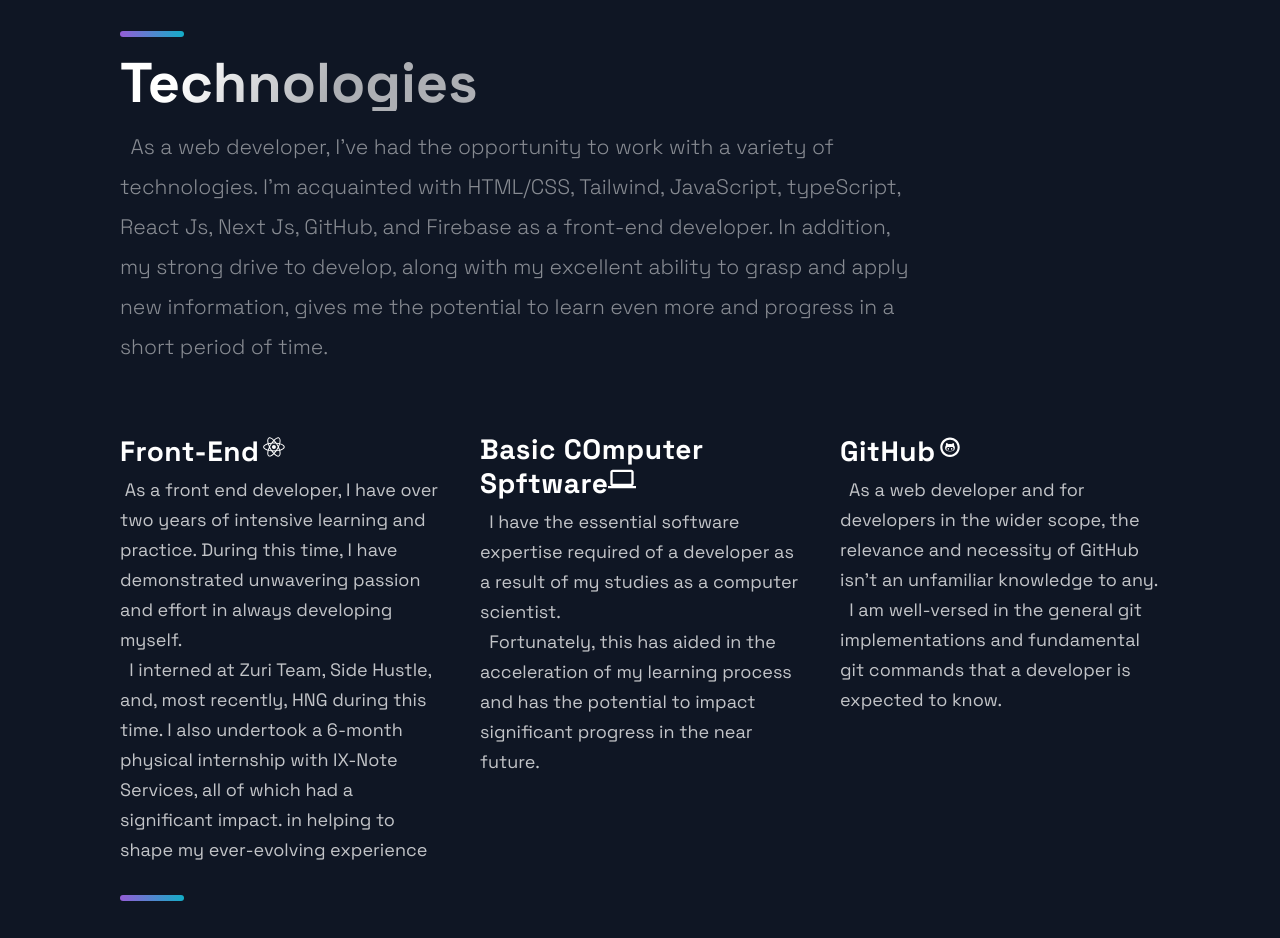
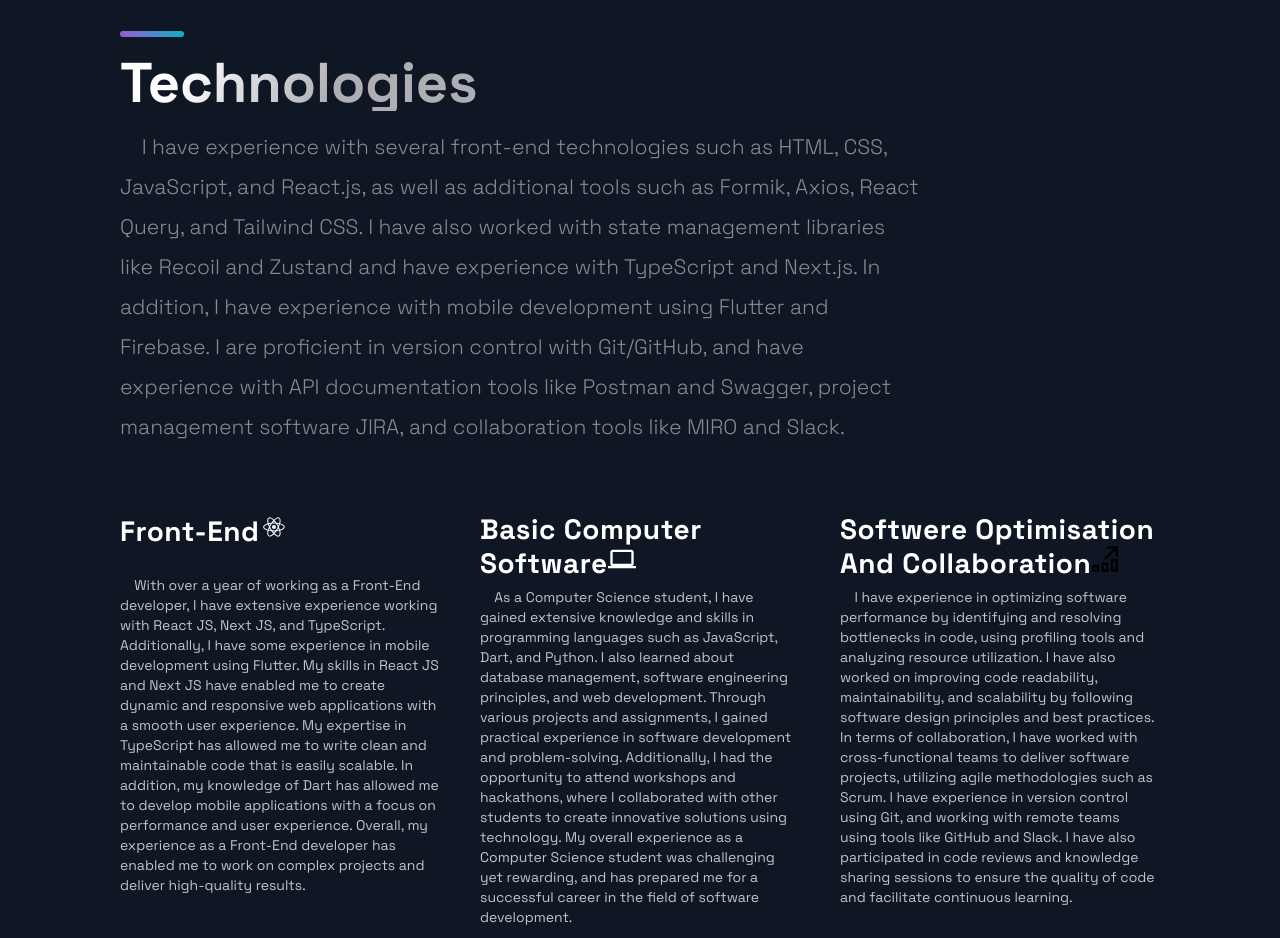
Before and after one commit to Azeezjim/MYPortfolio, a Next.js app: page / in a window 1280 px wide. Shown: the part 1500-2438 px from the top of the page. Built offline with nearby package versions, Linux system fonts and the light colour scheme.

Commit message:
Latest update

```diff
--- a/src/components/Acomplishments/Acomplishments.js
+++ b/src/components/Acomplishments/Acomplishments.js
@@ -4,9 +4,9 @@ import { Section, SectionDivider, SectionTitle } from '../../styles/GlobalCompon
 import { Box, Boxes, BoxNum, BoxText } from './AcomplishmentsStyles';
 
 const data = [
-  { number: "10 +", text: 'Personal Projects'},
-  { number: "250 +", text: 'connects on Linkdin', },
-  { number: 4, text: 'Intenships paticipated in', },
+  { number: "30 +", text: 'Personal/Collaborative Projects'},
+  { number: "500 +", text: 'connects on Linkdin', },
+  { number: "1 year +", text: 'Working expirence as a frontend developer', },
   { number: 0, text: 'Girl friends', }
 ];
 
--- a/src/components/Acomplishments/AcomplishmentsStyles.js
+++ b/src/components/Acomplishments/AcomplishmentsStyles.js
@@ -26,8 +26,8 @@ export const Box = styled.div`
   background: #212D45;
   border-radius: 12px;
   height: 144px;
-  padding: 24px;
-  @media ${props => props.theme.breakpoints.lg} {
+  padding: 10px 25px;
+    @media ${props => props.theme.breakpoints.lg} {
     height: 210px;
 
   }
--- a/src/components/Footer/Footer.js
+++ b/src/components/Footer/Footer.js
@@ -20,7 +20,8 @@ const Footer = () => {
       </LinkList>
       <SocialIconsContainer>
         <CompanyContainer>
-          <Slogan><i> A lot of hard work is hiddeen behind great things.</i></Slogan>
+          <Slogan><i> "Success is not final, failure is not fatal: it is the courage to continue
+            that counts." - Winston Churchill</i></Slogan>
         </CompanyContainer>
         <SocialIcons href="https://mail.google.com/mail/u/0/#inbo">
           <AiFillMail size="3rem" />
--- a/src/components/Hero/Hero.js
+++ b/src/components/Hero/Hero.js
@@ -20,7 +20,7 @@ const Hero = (props) => (
         &nbsp;  Currently in my fourth and final year as a Computer Scientist in The
         University of Jos, Nigeria. I'm a frontend developer, with HTML/CSS,
         JavaScript React Js, typeScript, and Next js being my specialties, my
-        aspiration to be a full-stack and blockchain developer remains evidently
+        aspiration to be a full-stack and mobile developer remains evidently
         unabridged.
       </SectionText>
       <Button
--- a/src/components/Technologies/Technologies.js
+++ b/src/components/Technologies/Technologies.js
@@ -1,5 +1,7 @@
 import React from "react";
-import { DiReact, DiGithub } from "react-icons/di";
+import { DiReact } from "react-icons/di";
+import { GrOptimize } from "react-icons/gr";
+
 import { MdComputer } from "react-icons/md";
 import {
   Section,
@@ -23,12 +25,14 @@ const Technologies = () => (
       <br />
       <SectionTitle>Technologies</SectionTitle>
       <SectionText>
-        &nbsp; As a web developer, I've had the opportunity to work with a
-        variety of technologies. I'm acquainted with HTML/CSS, Tailwind,
-        JavaScript, typeScript, React Js, Next Js, GitHub, and Firebase as a
-        front-end developer. In addition, my strong drive to develop, along with
-        my excellent ability to grasp and apply new information, gives me the
-        potential to learn even more and progress in a short period of time.
+        &nbsp; &nbsp;  I have experience with several front-end technologies such as HTML,
+        CSS, JavaScript, and React.js, as well as additional tools such as Formik, Axios,
+        React Query, and Tailwind CSS. I have also worked with state management libraries
+        like Recoil and Zustand and have experience with TypeScript and Next.js. In addition,
+        I have experience with mobile development using Flutter and Firebase. I are proficient
+        in version control with Git/GitHub, and have experience with API documentation tools like
+        Postman and Swagger, project management software JIRA, and collaboration tools like MIRO and
+        Slack.
       </SectionText>
       <List>
         <ListItem>
@@ -36,35 +40,38 @@ const Technologies = () => (
             <ListTitle>
               Front-End
               {/* <IconsClasses> */}
-              <DiReact />
+              <DiReact /> {" "}
               {/* </IconsClasses> */}
             </ListTitle>
-            <ListParagraph>
-              &nbsp;As a front end developer, I have over two years of intensive
-              learning and practice. During this time, I have demonstrated
-              unwavering passion and effort in always developing myself. <br />
-              &nbsp; I interned at Zuri Team, Side Hustle, and, most recently,
-              HNG during this time. I also undertook a 6-month physical
-              internship with IX-Note Services, all of which had a significant
-              impact. in helping to shape my ever-evolving experience
+            <ListParagraph> <br/>
+              &nbsp; &nbsp; With over a year of working as a Front-End developer, I have extensive experience
+              working with React JS, Next JS, and TypeScript. Additionally, I have some experience in mobile
+              development using Flutter. My skills in React JS and Next JS have enabled me to create dynamic
+              and responsive web applications with a smooth user experience. My expertise in TypeScript has
+              allowed me to write clean and maintainable code that is easily scalable. In addition, my
+              knowledge of Dart has allowed me to develop mobile applications with a focus on performance
+              and user experience. Overall, my experience as a Front-End developer has enabled me to work
+              on complex projects and deliver high-quality results.
             </ListParagraph>
           </ListContainer>
         </ListItem>
         <ListItem>
           <ListContainer>
             <ListTitle>
-              Basic COmputer Spftware
+              Basic Computer Software
               {/* <IconsClasses> */}
-              <MdComputer />
+              <MdComputer /> {"  "}
               {/* </IconsClasses> */}
             </ListTitle>
             <ListParagraph>
-              &nbsp; I have the essential software expertise required of a
-              developer as a result of my studies as a computer scientist. {" "}
-              <br />
-              &nbsp; Fortunately, this has aided in the acceleration of my
-              learning process and has the potential to impact significant
-              progress in the near future.
+              &nbsp; &nbsp; As a Computer Science student, I have gained extensive knowledge and skills
+              in programming languages such as JavaScript, Dart, and Python. I also learned about database
+              management, software engineering principles, and web development. Through various projects
+              and assignments, I gained practical experience in software development and problem-solving.
+              Additionally, I had the opportunity to attend workshops and hackathons, where I collaborated
+              with other students to create innovative solutions using technology. My overall experience as
+              a Computer Science student was challenging yet rewarding, and has prepared me for a successful
+              career in the field of software development.
             </ListParagraph>
           </ListContainer>
         </ListItem>
@@ -72,17 +79,22 @@ const Technologies = () => (
         <ListItem>
           <ListContainer>
             <ListTitle>
-              GitHub
+              Softwere Optimisation And Collaboration
               {/* <IconsClasses> */}
-              <DiGithub />
+              <GrOptimize /> {" "}
               {/* </IconsClasses> */}
             </ListTitle>
             <ListParagraph>
-              &nbsp; As a web developer and for developers in the wider scope,
-              the relevance and necessity of GitHub isn't an unfamiliar
-              knowledge to any. <br />
-              &nbsp; I am well-versed in the general git implementations and
-              fundamental git commands that a developer is expected to know.
+              &nbsp; &nbsp; I have experience in optimizing software performance by identifying
+              and resolving bottlenecks in code, using profiling tools and analyzing resource
+              utilization. I have also worked on improving code readability, maintainability,
+              and scalability by following software design principles and best practices.
+              In terms of collaboration, I have worked with cross-functional teams to deliver
+              software projects, utilizing agile methodologies such as Scrum.
+              I have experience in version control using Git, and working with remote teams
+              using tools like GitHub and Slack. I have also participated in code reviews and
+              knowledge sharing sessions to ensure the quality of code and facilitate continuous
+              learning.
             </ListParagraph>
           </ListContainer>
         </ListItem>
--- a/src/components/Technologies/TechnologiesStyles.js
+++ b/src/components/Technologies/TechnologiesStyles.js
@@ -77,8 +77,8 @@ export const ListTitle = styled.h4`
 `
 
 export const ListParagraph = styled.p`
-  font-size: 18px;
-  line-height: 30px;
+  font-size: 14px;
+  line-height: 20px;
   color: rgba(255, 255, 255, 0.75);
   @media ${props => props.theme.breakpoints.md}{
     font-size: 16px;
--- a/src/constants/constants.js
+++ b/src/constants/constants.js
@@ -38,9 +38,9 @@ export const projects = [
 ];
 
 export const TimeLineData = [
-  { year: "August - Nov", text: 'Started my journey as a web developerm with HTMl/CSS.', },
-  { year: "Dec - March", text: 'I proceeded with learning JavaScript.', },
-  { year: "April - May", text: 'Acquired the knowledge on basic git commands and Ttailwind.', },
-  { year: "Jun - August", text: 'I took the bold step to learn React js.', },
+  { year: "Aug - Nov", text: 'Started my journey as a web developerm with HTMl/CSS.', },
+  { year: "Dec - Mar", text: 'I proceeded with learning JavaScript.', },
+  { year: "Apr - May", text: 'Acquired the knowledge on basic git commands and Ttailwind.', },
+  { year: "Jun - Aug", text: 'I took the bold step to learn React js.', },
   { year: "From Dec", text: 'I implimentented all acquired knowledge in building a Netflix clone React js baswed project.', },
 ];
```
Also changed, not shown: src/components/TimeLine/TimeLine.js (+11 -9 lines).
